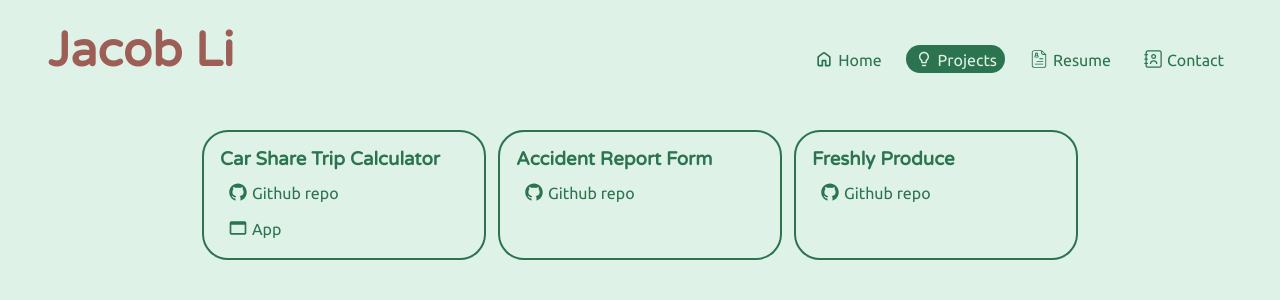
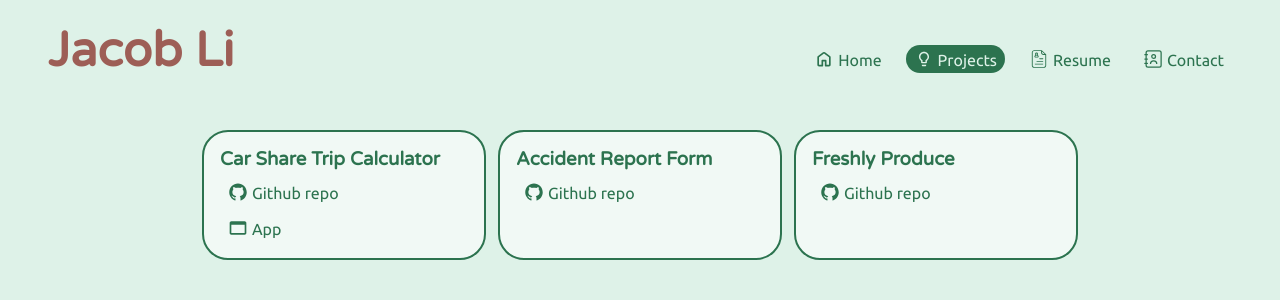
Before and after one commit to jacobbli/jacobbli.github.io, a Vue app: page /projects in a window 1280 px wide. Shown: the top 300 px of the page. Built offline with nearby package versions, Linux system fonts and the light colour scheme.

Commit message:
Change card background color

```diff
--- a/src/components/BaseCard.vue
+++ b/src/components/BaseCard.vue
@@ -27,7 +27,7 @@ defineProps({
   padding: 16px;
   border-radius: 24px;
 
-  background-color: var(--secondary-color);
+  background-color: rgba(255, 255, 255, 0.6);
   color: var(--primary-color);
   outline: var(--primary-color) solid 2px;
 }
```
